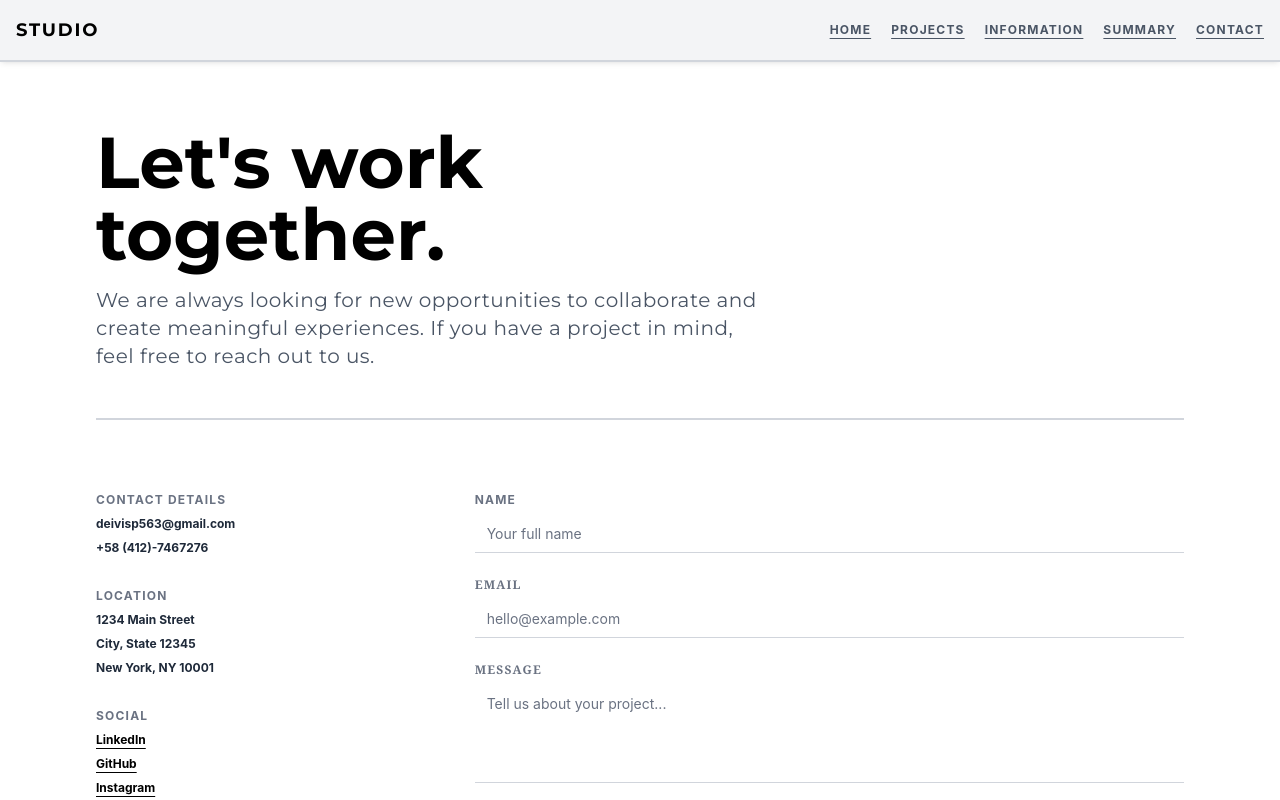
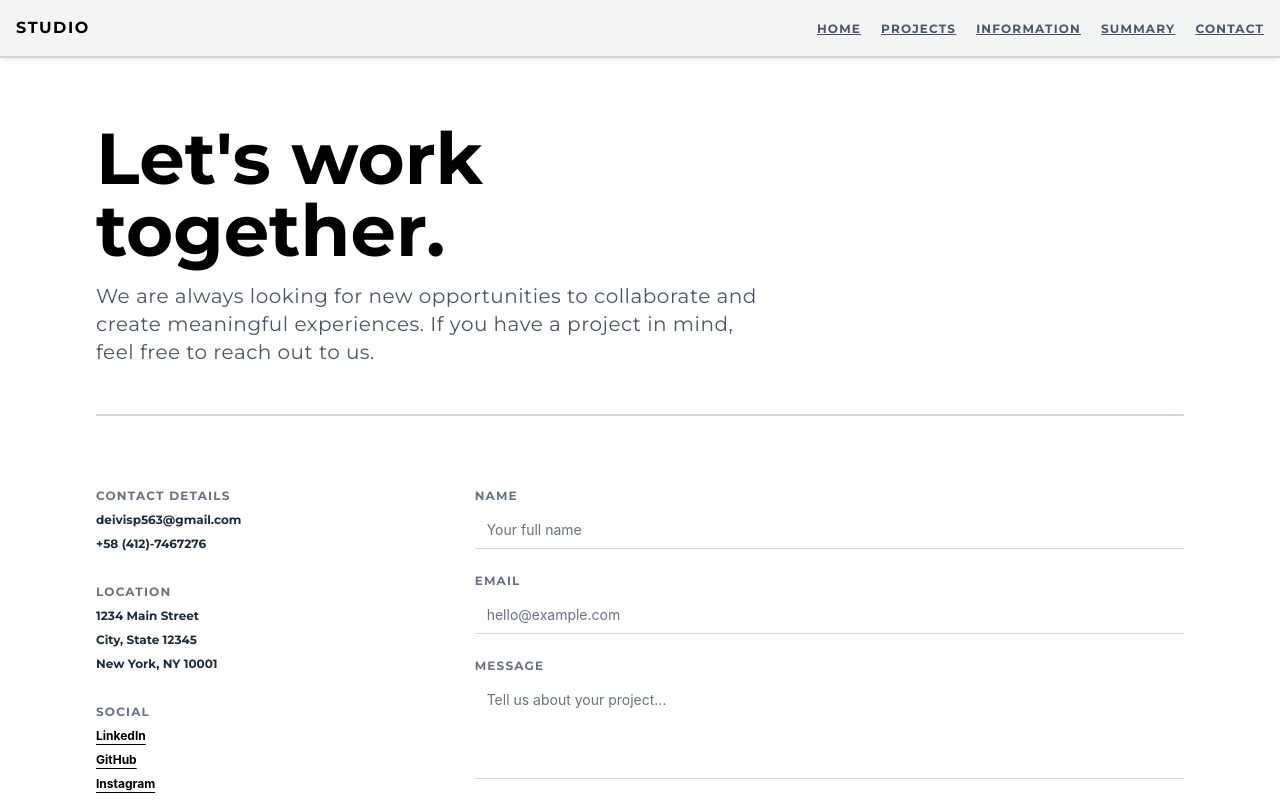
Before and after one commit to Deivopr22/proyecto-alfa-31, a SvelteKit app: page /contact in a window 1280 px wide. Shown: the top 800 px of the page. Built offline with nearby package versions, Linux system fonts and the light colour scheme.

Commit message:
fix y aplicación de slugs

```diff
--- a/src/lib/components/ImagesCard.svelte
+++ b/src/lib/components/ImagesCard.svelte
@@ -14,8 +14,8 @@
         </article>
 
         <div class="space-y-2 text-left">
-            <h3 class="font-bold text-lg">{name}</h3>
-            <p class="text-gray-600">{category}</p>
+            <h3 class="font-bold text-lg text-montserrat">{name}</h3>
+            <p class="text-gray-600 text-montserrat">{category}</p>
         </div>
     </section>
 </a>
--- a/src/routes/+layout.svelte
+++ b/src/routes/+layout.svelte
@@ -8,18 +8,17 @@
 
 <svelte:head><link rel="icon" href={favicon} /></svelte:head>
 
-<nav class = "flex justify-between items-center p-4 bg-gray-100 shadow-md">
-	<div>
-		<span></span>
-		<a href="/" class="font-montserrat text-lg tracking-widest font-bold uppercase">STUDIO</a>
+<nav class = "flex justify-between items-baseline p-4 bg-gray-100 shadow-md">
+	<div class="flex">
+		<a href="/" class="font-montserrat text-md tracking-widest font-bold uppercase">studio</a>
 	</div>
 
-	<div class ="flex gap-5 text-gray-600 text-xs tracking-widest uppercase">
-		<a href="/" class="font-bold underline underline-offset-4 hover:text-black">Home</a>
-		<a href="/projects" class="font-bold underline underline-offset-4 hover:text-black">Projects</a>
-		<a href="/information" class="font-bold underline underline-offset-4 hover:text-black">Information</a>
-		<a href="/summary" class="font-bold underline underline-offset-4 hover:text-black">Summary</a>
-		<a href="/contact" class="font-bold underline underline-offset-4 hover:text-black">Contact</a>
+	<div class ="flex gap-5 text-gray-600 text-xs justify-center items-center tracking-widest uppercase">
+		<a href="/" class="font-montserrat font-bold underline underline-offset-1 hover:text-black">Home</a>
+		<a href="/projects" class="font-montserrat font-bold underline underline-offset-1 hover:text-black">Projects</a>
+		<a href="/information" class="font-montserrat font-bold underline underline-offset-1 hover:text-black">Information</a>
+		<a href="/summary" class="font-montserrat font-bold underline underline-offset-1 hover:text-black">Summary</a>
+		<a href="/contact" class="font-montserrat font-bold underline underline-offset-1 hover:text-black">Contact</a>
 	</div>
 </nav>
 
--- a/src/routes/contact/+page.svelte
+++ b/src/routes/contact/+page.svelte
@@ -3,7 +3,6 @@
 </script>
 
 <section class="max-w-7xl mx-auto px-4 md:px-12 lg:px-24 py-16 flex flex-col gap-12">
-    <!-- Encabezado -->
     <div class="items-start gap-4 flex flex-col max-w-2xl">
         <h1 class="font-montserrat font-bold text-5xl md:text-7xl">
             Let's work together.
@@ -20,30 +19,30 @@
 
         <div class="lg:col-span-4 flex flex-col gap-8">
             <div class="flex flex-col gap-2">
-                <h3 class="font-sans text-gray-500 text-xs font-bold uppercase tracking-widest">contact details</h3>
-                <p class="font-sans text-xs font-bold text-gray-800">deivisp563@gmail.com</p>
-                <p class="font-sans text-xs font-bold text-gray-800">+58 (412)-7467276</p>
+                <h3 class="font-montserrat text-gray-500 text-xs font-bold uppercase tracking-widest">contact details</h3>
+                <p class="font-montserrat text-xs font-bold text-gray-800">deivisp563@gmail.com</p>
+                <p class="font-montserrat text-xs font-bold text-gray-800">+58 (412)-7467276</p>
             </div>
 
             <div class="flex flex-col gap-2">
-                <h3 class="font-sans text-gray-500 text-xs font-bold uppercase tracking-widest">location</h3>
-                <p class="font-sans text-xs font-bold text-gray-800">1234 Main Street</p>
-                <p class="font-sans text-xs font-bold text-gray-800">City, State 12345</p>
-                <p class="font-sans text-xs font-bold text-gray-800">New York, NY 10001</p>
+                <h3 class="font-montserrat text-gray-500 text-xs font-bold uppercase tracking-widest">location</h3>
+                <p class="font-montserrat text-xs font-bold text-gray-800">1234 Main Street</p>
+                <p class="font-montserrat text-xs font-bold text-gray-800">City, State 12345</p>
+                <p class="font-montserrat text-xs font-bold text-gray-800">New York, NY 10001</p>
             </div>
 
             <div class="flex flex-col gap-2 items-start">
-                <h3 class="font-sans text-gray-500 text-xs font-bold uppercase tracking-widest">social</h3>
-                <a href="https://www.linkedin.com/in/deivis-p%C3%A9rez-444045342/" target="_blank" class="underline underline-offset-4 hover:text-gray-500 text-xs font-bold">LinkedIn</a>
-                <a href="https://github.com/Deivopr22" target="_blank" class="underline underline-offset-4 hover:text-gray-500 text-xs font-bold">GitHub</a>
-                <a href="https://www.instagram.com/deivopr22/" target="_blank" class="underline underline-offset-4 hover:text-gray-500 text-xs font-bold">Instagram</a>
+                <h3 class="font-montserrat text-gray-500 text-xs font-bold uppercase tracking-widest">social</h3>
+                <a href="https://www.linkedin.com/in/deivis-p%C3%A9rez-444045342/" target="_blank" class="text-montserrat underline underline-offset-4 hover:text-gray-500 text-xs font-bold">LinkedIn</a>
+                <a href="https://github.com/Deivopr22" target="_blank" class="text-montserrat underline underline-offset-4 hover:text-gray-500 text-xs font-bold">GitHub</a>
+                <a href="https://www.instagram.com/deivopr22/" target="_blank" class="text-montserrat underline underline-offset-4 hover:text-gray-500 text-xs font-bold">Instagram</a>
             </div>
         </div>
 
         <div class="lg:col-span-8">
             <form onsubmit={(e) => e.preventDefault()} class="flex flex-col gap-6">
                 <div class="flex flex-col gap-2">
-                    <label for="fname" class="font-sans text-gray-500 text-xs font-bold uppercase tracking-widest">NAME</label>
+                    <label for="fname" class="font-montserrat text-gray-500 text-xs font-bold uppercase tracking-widest">NAME</label>
                     <input
                         type="text"
                         id="fname"
@@ -54,7 +53,7 @@
                 </div>
 
                 <div class="flex flex-col gap-2">
-                    <label for="email" class="font-serif text-gray-500 text-xs font-bold uppercase tracking-widest">EMAIL</label>
+                    <label for="email" class="font-montserrat text-gray-500 text-xs font-bold uppercase tracking-widest">EMAIL</label>
                     <input
                         type="email"
                         id="email"
@@ -65,7 +64,7 @@
                 </div>
 
                 <div class="flex flex-col gap-2">
-                    <label for="message" class="font-serif text-gray-500 text-xs font-bold uppercase tracking-widest">MESSAGE</label>
+                    <label for="message" class="font-montserrat text-gray-500 text-xs font-bold uppercase tracking-widest">MESSAGE</label>
                     <textarea
                         id="message"
                         name="message"
--- a/src/routes/information/+page.svelte
+++ b/src/routes/information/+page.svelte
@@ -10,9 +10,9 @@
 
     </div>
 
-    <div class="flex flex-col gap-6">
-        <h2 class="font-montserrat text-2xl font-bold">Filosofía del diseño</h2>
-        <p class="font-montserrat text-gray-600">Minimalism is not an aesthetic choice; It is a functional requierement. By removing noise, we amplify the signal. Every line, every pixel, and every margin must serve a distinct purpose or be ruthlessly eliminated.</p>
+    <div class="flex gap-6">
+        <h2 class="font-montserrat text-xl font-bold">Filosofía del diseño</h2>
+        <p class="font-montserrat text-lg text-gray-600">Minimalism is not an aesthetic choice; It is a functional requierement. By removing noise, we amplify the signal. Every line, every pixel, and every margin must serve a distinct purpose or be ruthlessly eliminated.</p>
     </div>
 
     <div>
--- /dev/null
+++ b/src/routes/projects/[slugs]/+page.svelte
@@ -0,0 +1,21 @@
+<script>
+    import { projects } from '$lib/data/projects';
+
+    const { params } = $props()
+
+    const ProjectData = projects.find(
+        project => project.slug == params.slugs
+    )
+
+</script>
+
+{#if ProjectData}
+    <section class="w-full max-w-7xl mx-auto px-6 md:px-12 py-12">
+        <h1 class="font-montserrat text-5xl md:text-6xl font-bold">{ProjectData.name}</h1>
+        <p class="text-gray-600 text-base md:text-lg font-light leading-relaxed">{ProjectData.category}</p>
+    </section>
+
+    <section class="w-full max-w-7xl mx-auto px-6 md:px-12 py-12">
+        <img src={ProjectData.image} alt={ProjectData.name} class="w-full h-auto object-cover" />
+    </section>
+{/if}
```
